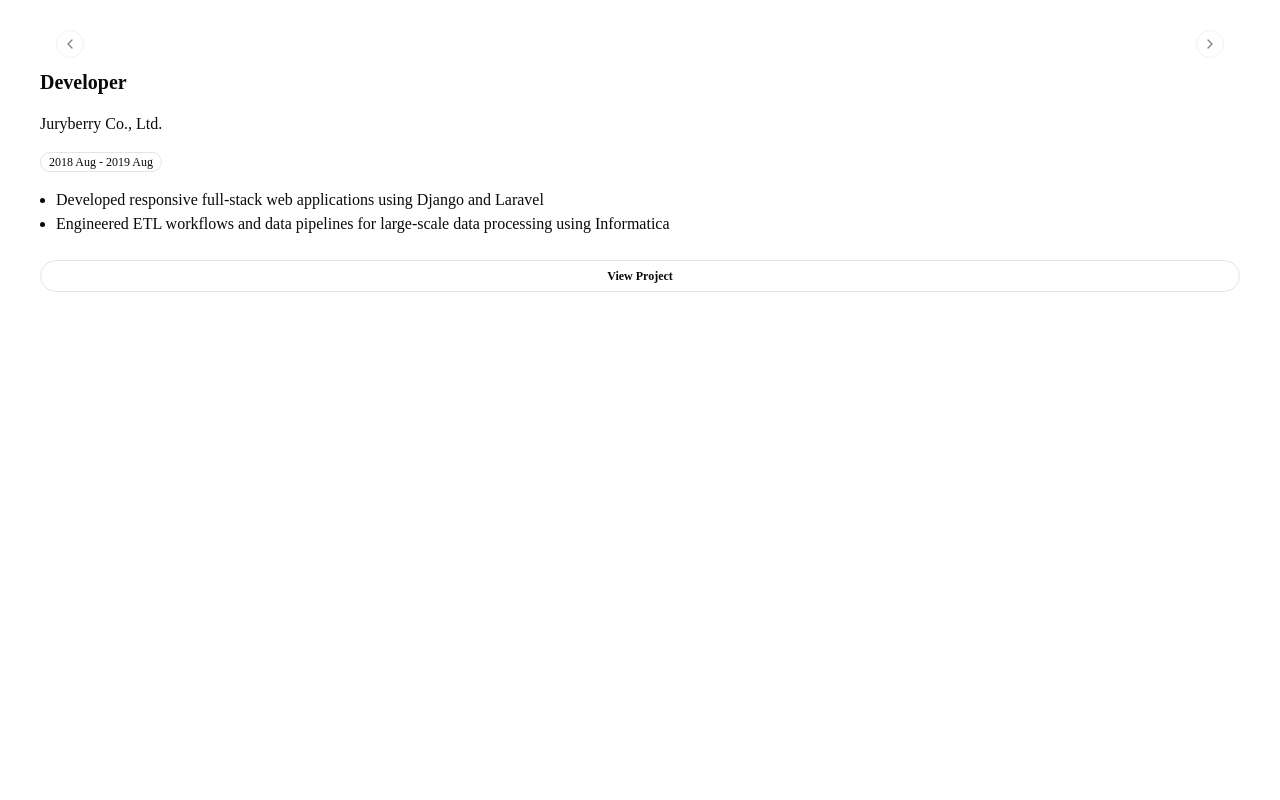
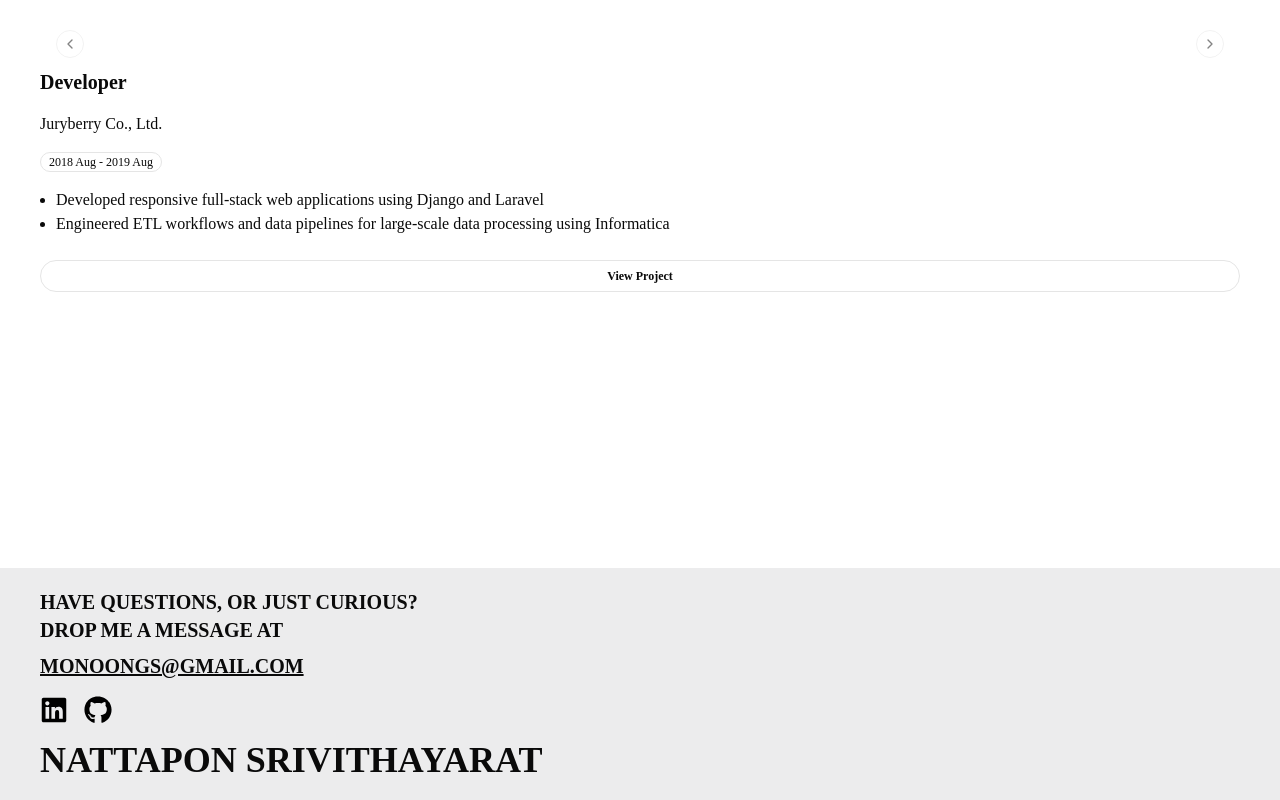
Before and after one commit to monoongs/portfoliov3, a Next.js app: page / in a window 1280 px wide. Shown: the part 4379-5179 px from the top of the page. Before the commit the page ends 4947 px from the top, so only its background shows below. Built offline with nearby package versions, Linux system fonts and the light colour scheme.

Commit message:
feat: add footer

```diff
--- /dev/null
+++ b/app/components/Footer.tsx
@@ -0,0 +1,39 @@
+import React from 'react';
+import { FaLinkedin, FaGithub } from 'react-icons/fa';
+
+function Footer() {
+  return (
+    <div className='bg-[#ececed] w-screen -mx-10 py-5'>
+      <div className='mx-10 flex flex-col'>
+        <h4 className='text-xl font-bold uppercase'>
+          HAVE QUESTIONS, OR JUST CURIOUS?
+        </h4>
+        <p className='text-xl font-bold uppercase'>DROP ME A MESSAGE AT</p>
+        <p className='text-xl font-semibold underline uppercase mt-2'>
+          monoongs@gmail.com
+        </p>
+        <div className='flex gap-4 mt-4'>
+          <a
+            href='https://www.linkedin.com/in/nattapon-srivilai'
+            target='_blank'
+            rel='noopener noreferrer'
+          >
+            <FaLinkedin size={28} className='text-black' />
+          </a>
+          <a
+            href='https://github.com/nattapon-dev'
+            target='_blank'
+            rel='noopener noreferrer'
+          >
+            <FaGithub size={28} className='text-black' />
+          </a>
+        </div>
+        <h5 className='text-4xl uppercase font-bold mt-4'>
+          Nattapon Srivithayarat
+        </h5>
+      </div>
+    </div>
+  );
+}
+
+export default Footer;
--- a/app/page.tsx
+++ b/app/page.tsx
@@ -1,4 +1,5 @@
 import CommonExperience from '@/app/components/CommonExperience';
+import Footer from '@/app/components/Footer';
 import Introduce from '@/app/components/Introduce';
 import experience from '@/app/config';
 
@@ -11,6 +12,7 @@ function Home() {
       {sorted.map((exp) => (
         <CommonExperience key={exp.id} experienceId={exp.id} />
       ))}
+      <Footer />
     </>
   );
 }
--- a/package.json
+++ b/package.json
@@ -18,6 +18,7 @@
     "radix-ui": "^1.4.3",
     "react": "19.2.4",
     "react-dom": "19.2.4",
+    "react-icons": "^5.6.0",
     "shadcn": "^4.5.0",
     "tailwind-merge": "^3.5.0",
     "tw-animate-css": "^1.4.0"
```
Also changed, not shown: 1 other file (tests, documents, lock files or other folders).
